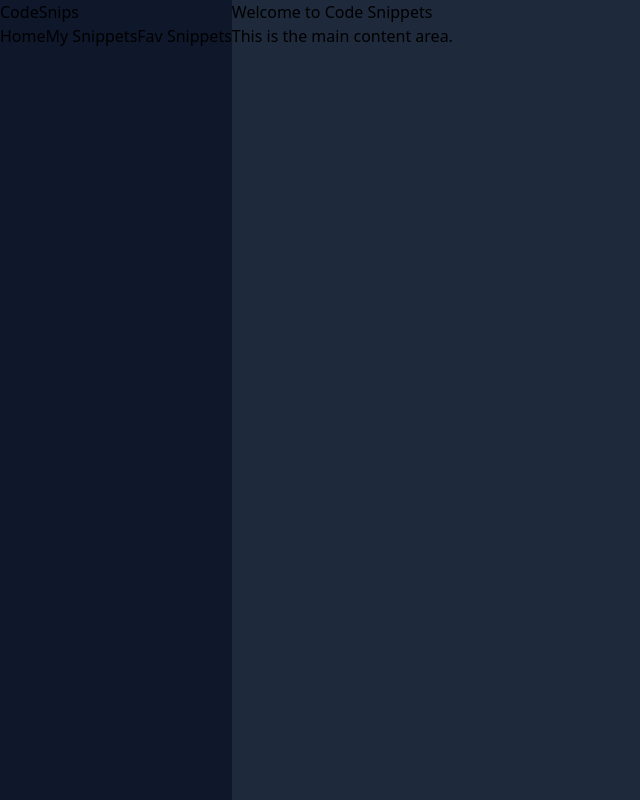
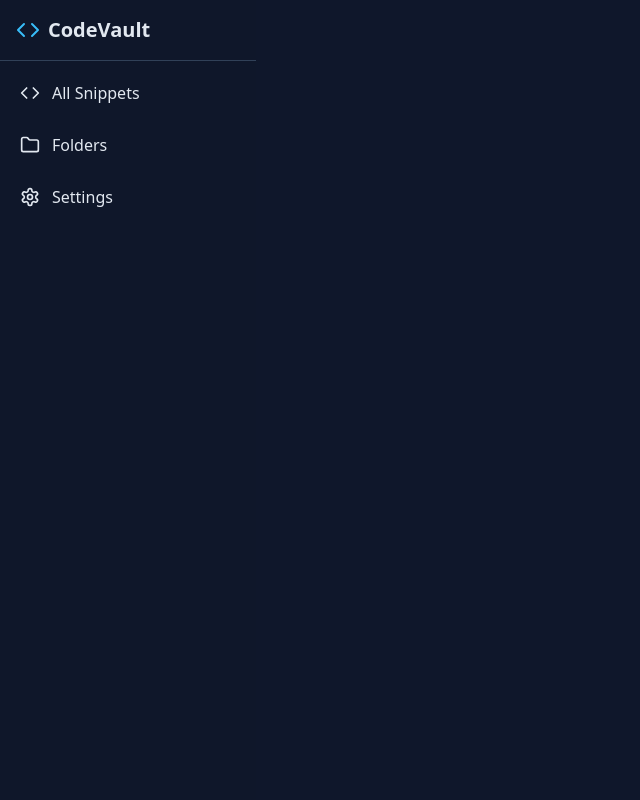
Before and after one commit to shinji-Yama77/local-prompt-library, a React (Vite) app in the folder client/: page / in a window 1280 px wide. Shown: the whole page, without its empty margins (0-640 px from the left). Built offline with nearby package versions, Linux system fonts and the light colour scheme.

Commit message:
made some styling changes of homepage

```diff
--- a/client/package.json
+++ b/client/package.json
@@ -11,6 +11,7 @@
   },
   "dependencies": {
     "@tailwindcss/vite": "^4.1.5",
+    "lucide-react": "^0.507.0",
     "react": "^19.1.0",
     "react-dom": "^19.1.0"
   },
--- a/client/src/App.jsx
+++ b/client/src/App.jsx
@@ -1,20 +1,42 @@
 import './App.css';
+import { Search, Code, Folder, PlusCircle, Settings, Moon, User } from 'lucide-react';
 
 export default function App() {
+
+  const accentColor = "#38bdf8";
+  const sideNavColor = "#0f172a";
+  const distinctColor = "#E8A317";
+
+  const sideNavItems = [
+    { id: 'all', icon: <Code size={20} />, label: 'All Snippets' },
+    { id: 'folders', icon: <Folder size={20} />, label: 'Folders' },
+    { id: 'settings', icon: <Settings size={20} />, label: 'Settings' }
+  ];
+
   return (
-    <div className="container">
-      <aside className="sidebar">
-        <div className="logo">CodeSnips</div>
-        <nav className="nav">
-          <a href="#">Home</a>
-          <a href="#">My Snippets</a>
-          <a href="#">Fav Snippets</a>
+    <div className="flex h-screen w-full bg-slate-900 text-slate-200 overflow-hidden">
+      <div className="w-64 h-full flex flex-col" style={{ backgroundColor: sideNavColor }}>
+        <div className="p-4 flex items-center border-b border-slate-700">
+            <Code size={24} className="mr-2" style={{ color: accentColor }} />
+            <h1 className="text-xl font-bold">CodeVault</h1>
+        </div>
+        <nav className="flex-1 overflow-y-auto p-2">
+          <ul>
+            {sideNavItems.map(item => (
+              <li key={item.id}>
+                <button
+                  className="w-full flex items-center p-3 mb-1 rounded-md transition-colors"
+                >
+                  <span className="mr-3">{item.icon}</span>
+                  <span>{item.label}</span>
+                </button>
+              </li>
+            ))}
+          </ul>
         </nav>
-      </aside>
-      <main className="main-content">
-        <h1>Welcome to Code Snippets</h1>
-        <p>This is the main content area.</p>
-      </main>
+      </div>
+
+
     </div>
   )
 }
```
Also changed, not shown: 1 other file (tests, documents, lock files or other folders).
